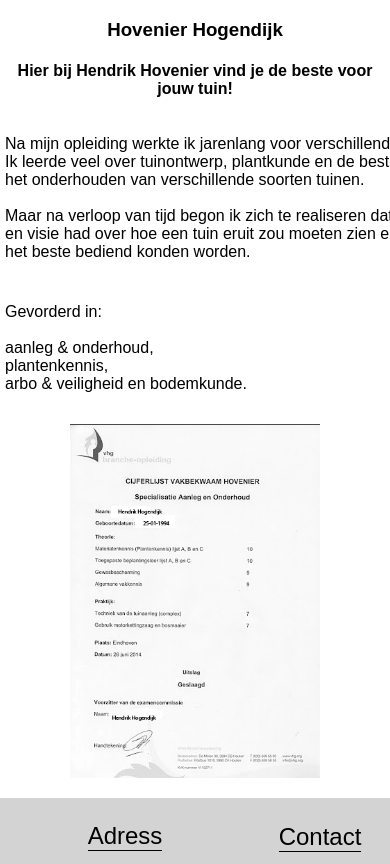
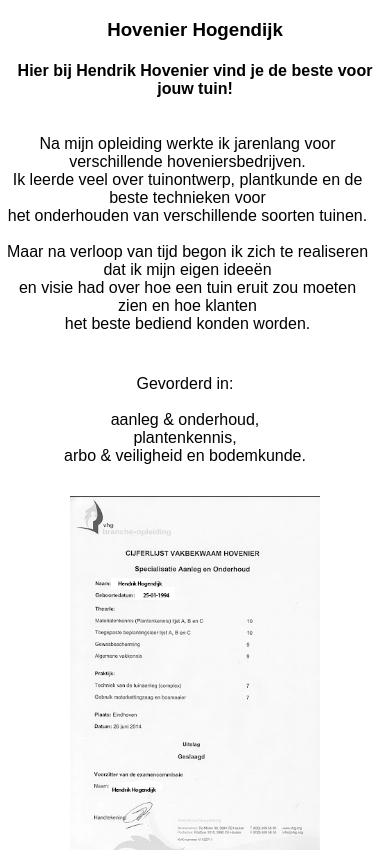
Before and after one commit to 230752/KLANTOPDRACHT, a PHP site: page /core/overmijpage.php in a window 390 px wide; the page is wider, and only the part inside the window is pictured. Shown: the part 331-1195 px from the top of that part. Run offline with PHP 8.4, Linux system fonts and the light colour scheme.

Commit message:
Add files via upload

```diff
--- a/assets/css/overmijStyle.css
+++ b/assets/css/overmijStyle.css
@@ -10,6 +10,10 @@ H1 {
 
 .metext {
   text-align: center;
+}
+
+#mij-text {
+  max-width: 650px;
 }
 
 .selfie > img {
@@ -41,16 +45,32 @@ H1 {
 }
 
 @media (max-width: 660px) {
-  .mepage{
+  .mepage {
     padding: 5px;
-  }
-
-  .text-flexboxes {
     display: flex;
     flex-direction: column;
   }
 
-  .intro-text{
+  .text-flexboxes {
     word-break: normal;
+    max-width: 200px;
+    display: flex;
+    flex-direction: column;
+  }
+
+  .intro-text > p {
+    display: flex;
+    justify-content: center;
+    align-items: center;
+    width: 300px;
+    text-align: center;
+  }
+
+  #mij-text {
+    width: 365px;
+  }
+
+  #skills-text {
+    width: 360px;
   }
 }
```
